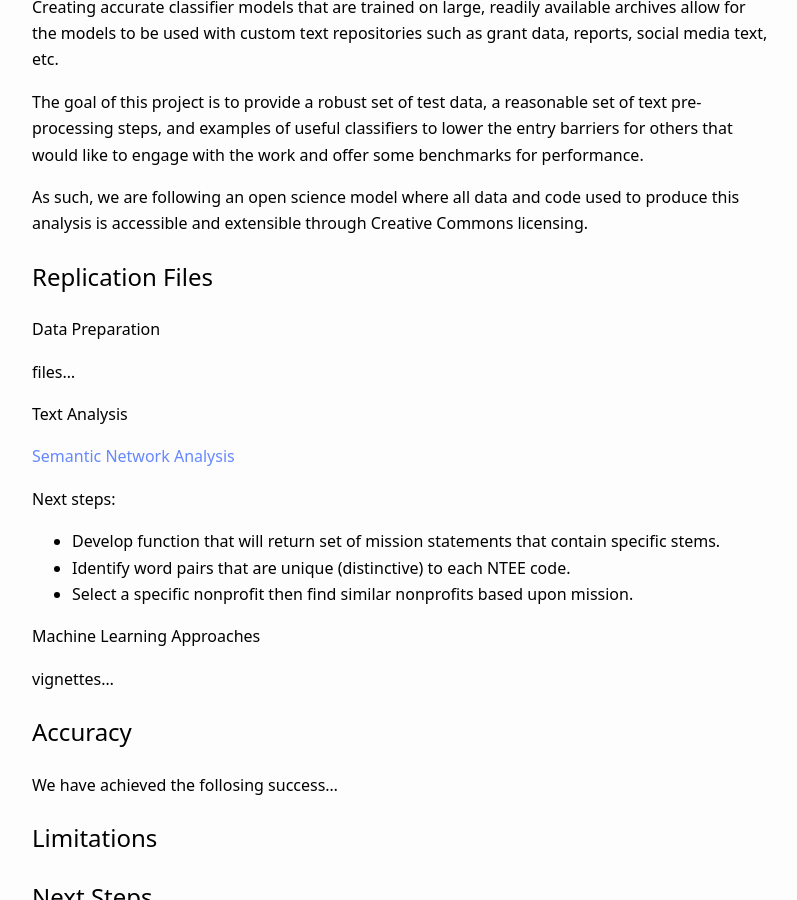
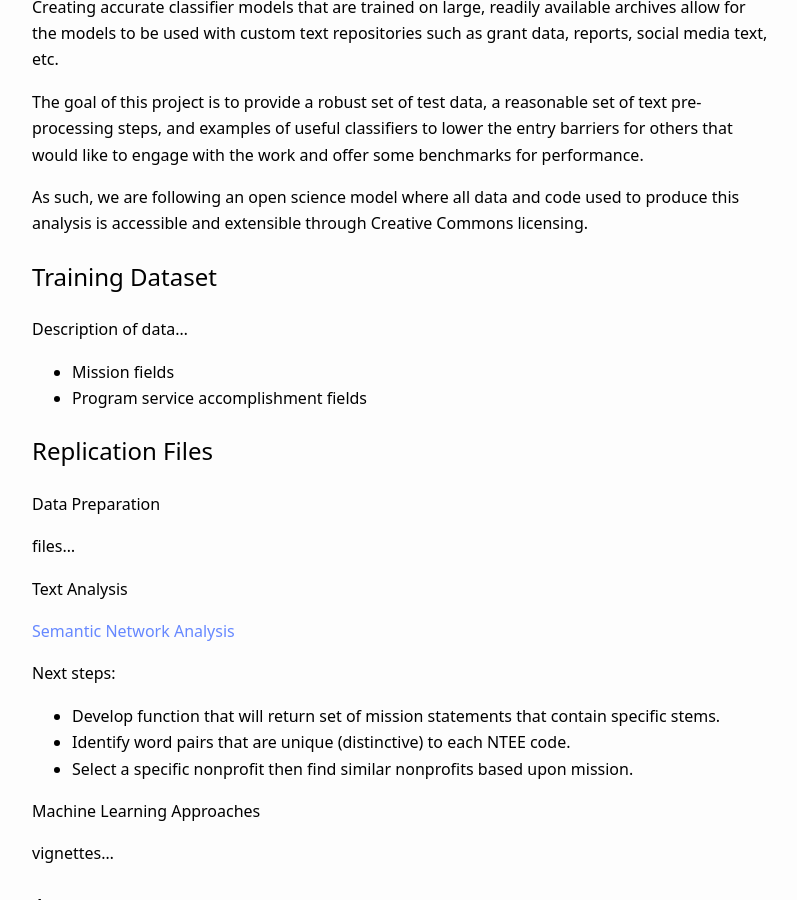
Before and after one commit to Nonprofit-Open-Data-Collective/machine_learning_mission_codes, a Jekyll site: the page built from docs/index.md, in a window 1280 px wide and 900 px high, scrolled down 544 px. Shown: the whole window, without its empty margins (240-1037 px from the left). Built offline with Jekyll 4.4.1, drawn with Linux system fonts in a browser that asks for light colours.

Commit message:
Update index.md

```diff
--- a/docs/index.md
+++ b/docs/index.md
@@ -15,6 +15,12 @@ The goal of this project is to provide a robust set of test data, a reasonable s
 
 As such, we are following an open science model where all data and code used to produce this analysis is accessible and extensible through Creative Commons licensing.
 
+## Training Dataset
+
+Description of data...
+
+* Mission fields
+* Program service accomplishment fields
 
 
 ## Replication Files
```
